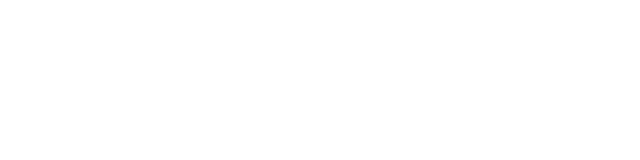
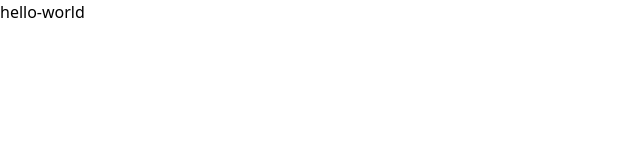
Before and after one commit to Macdeal/vehikl-app, a React (Vite) app: page / in a window 1280 px wide. Shown: the top 160 px of the page, without its empty margins (0-640 px from the left). Built offline with nearby package versions, Linux system fonts and the light colour scheme; the HTML template or start-up script is replaced by a standard one.

Commit message:
Revert "test"

```diff
--- a/src/component/EventCard.tsx
+++ b/src/component/EventCard.tsx
@@ -1,3 +1,5 @@
-const EventCard = () => <div>hello-world</div>;
+function EventCard() {
+  return <div>hello-world</div>;
+}
 
 export default EventCard;
--- a/src/pages/HomePage.tsx
+++ b/src/pages/HomePage.tsx
@@ -1,9 +1,10 @@
-import EventCard from '../component/EventCard';
+import EventCard from "../component/EventCard";
 
 const HomePage = () => {
-  <div>
-    <EventCard />
-  </div>;
+  return (
+    <div>
+      <EventCard />
+    </div>
+  );
 };
-
 export default HomePage;
```
